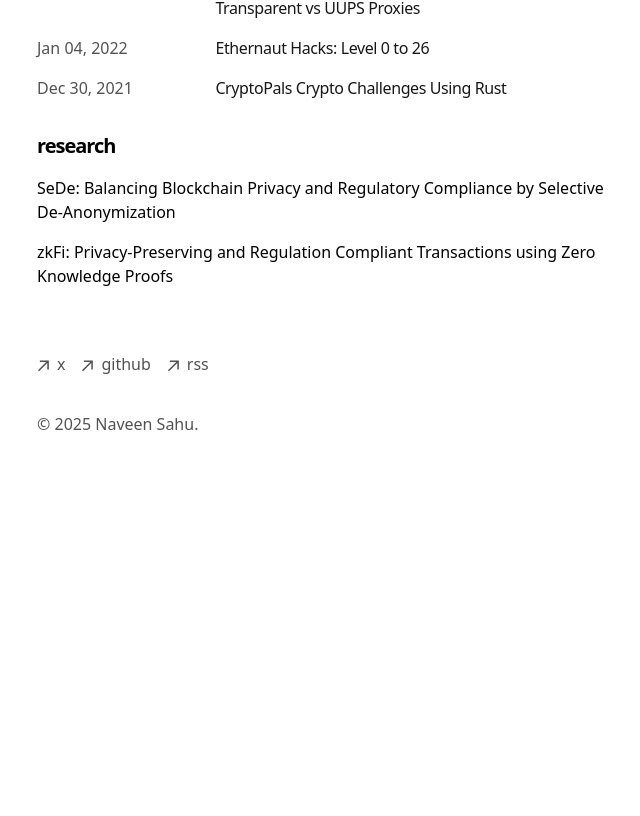
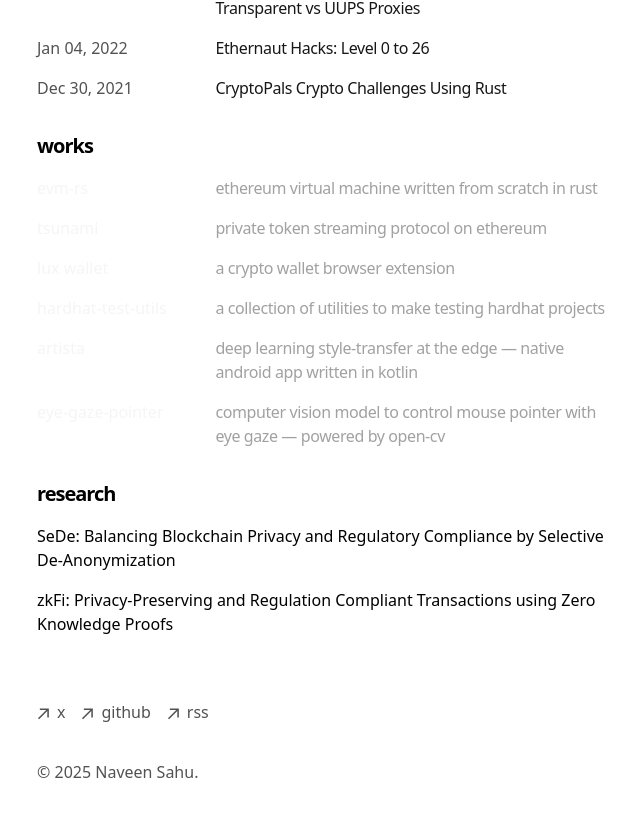
Before and after one commit to nvnx7/website, a Next.js app: page / in a window 1280 px wide. Shown: the part 932-1748 px from the top of the page, without its empty margins (315-955 px from the left). Before the commit the page ends 1432 px from the top, so only its background shows below. Built offline with nearby package versions, Linux system fonts and the light colour scheme.

Commit message:
feat: add works section

```diff
--- /dev/null
+++ b/app/components/research.tsx
@@ -0,0 +1,33 @@
+import Link from 'next/link';
+
+const papers = [
+  {
+    key: 'sede',
+    href: 'https://arxiv.org/pdf/2311.08167v4',
+    title:
+      'SeDe: Balancing Blockchain Privacy and Regulatory Compliance by Selective De-Anonymization',
+  },
+  {
+    key: 'zkfi',
+    href: 'https://arxiv.org/pdf/2307.00521v4',
+    title:
+      'zkFi: Privacy-Preserving and Regulation Compliant Transactions using Zero Knowledge Proofs',
+  },
+];
+
+export function Research() {
+  return (
+    <div>
+      {papers.map((paper) => (
+        <Link
+          key={paper.key}
+          className="flex flex-col space-y-1 mb-4"
+          href={paper.href}
+          target="_blank"
+        >
+          {paper.title}
+        </Link>
+      ))}
+    </div>
+  );
+}
--- /dev/null
+++ b/app/components/works.tsx
@@ -0,0 +1,60 @@
+import Link from "next/link";
+
+const works = [
+  {
+    name: "evm-rs",
+    description: "ethereum virtual machine written from scratch in rust",
+    href: "https://github.com/nvnx7/evm-rs",
+  },
+  {
+    name: "tsunami",
+    description: "private token streaming protocol on ethereum",
+    href: "https://github.com/nvnx7/tsunami-monorepo",
+  },
+  {
+    name: "lux wallet",
+    description: "a crypto wallet browser extension",
+    href: "https://github.com/nvnx7/lux-wallet",
+  },
+  {
+    name: "hardhat-test-utils",
+    description: "a collection of utilities to make testing hardhat projects",
+    href: "https://github.com/nvnx7/hardhat-test-utils",
+  },
+  {
+    name: "artista",
+    description:
+      "deep learning style-transfer at the edge — native android app written in kotlin",
+    href: "https://github.com/nvnx7/Artista",
+  },
+  {
+    name: "eye-gaze-pointer",
+    description:
+      "computer vision model to control mouse pointer with eye gaze — powered by open-cv",
+    href: "https://github.com/nvnx7/eye-gaze-pointer-controller",
+  },
+];
+
+export function Works() {
+  return (
+    <div>
+      {works.map((work) => (
+        <Link
+          key={work.name}
+          className="flex flex-col space-y-1 mb-4"
+          href={work.href}
+          target="_blank"
+        >
+          <div className="w-full flex flex-col md:flex-row space-x-0 md:space-x-2">
+            <p className="text-neutral-100 w-[140px] md:basis-3/10">
+              {work.name}
+            </p>
+            <p className="text-neutral-400 tracking-tight md:basis-7/10">
+              {work.description}
+            </p>
+          </div>
+        </Link>
+      ))}
+    </div>
+  );
+}
--- a/app/page.tsx
+++ b/app/page.tsx
@@ -1,5 +1,6 @@
 import { BlogPosts } from "app/components/posts";
-import Link from "next/link";
+import { Research } from "app/components/research";
+import { Works } from "app/components/works";
 
 export default function Page() {
   return (
@@ -11,26 +12,13 @@
       </div>
 
       <div className="my-8">
+        <h2 className="mb-4 text-xl font-bold tracking-tighter">works</h2>
+        <Works />
+      </div>
+
+      <div className="my-8">
         <h2 className="mb-4 text-xl font-bold tracking-tighter">research</h2>
-        <Link
-          key="sede"
-          className="flex flex-col space-y-1 mb-4"
-          href="https://arxiv.org/pdf/2311.08167v4"
-          target="_blank"
-        >
-          SeDe: Balancing Blockchain Privacy and Regulatory Compliance by
-          Selective De-Anonymization
-        </Link>
-
-        <Link
-          key="zkfi"
-          className="flex flex-col space-y-1 mb-4"
-          href="https://arxiv.org/pdf/2307.00521v4"
-          target="_blank"
-        >
-          zkFi: Privacy-Preserving and Regulation Compliant Transactions using
-          Zero Knowledge Proofs
-        </Link>
+        <Research />
       </div>
     </section>
   );
```
